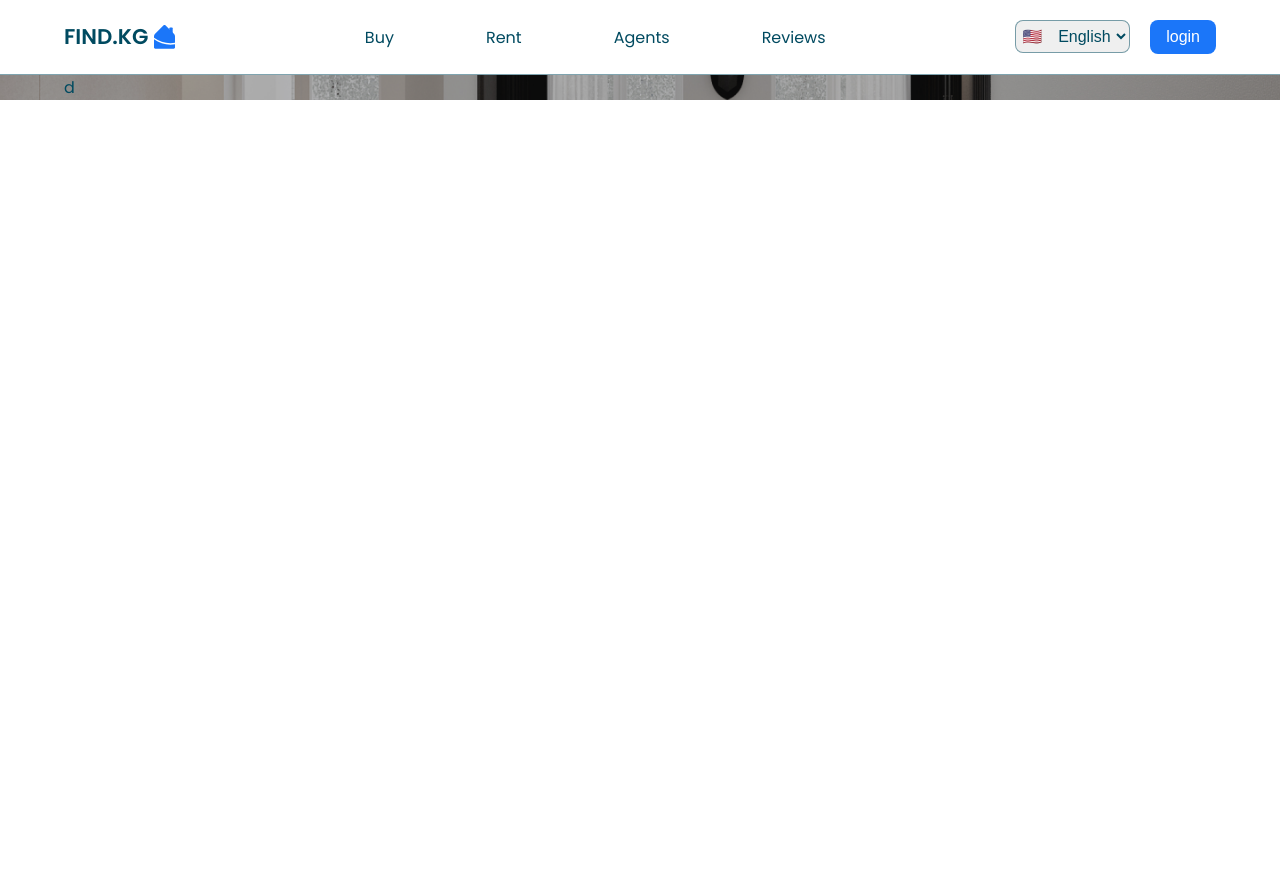
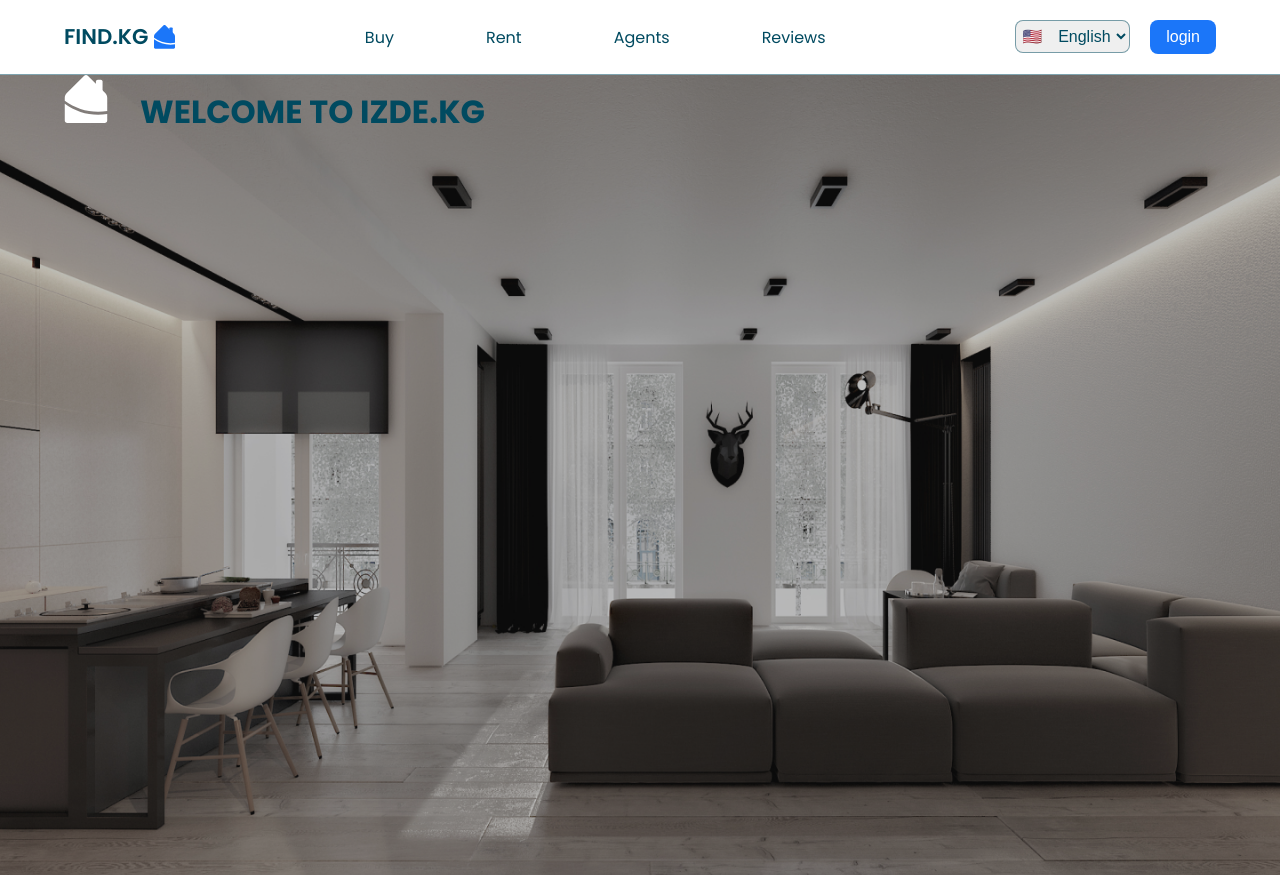
Before and after one commit to Seitkanov2004/izde_kg, a React (Create React App) app: page /login in a window 1280 px wide. Before the commit the page ends 800 px from the top, so only its background shows below. Built offline with nearby package versions, Linux system fonts and the light colour scheme.

Commit message:
Without image error (#6)
* without image error

* without image error

```diff
--- a/src/App.tsx
+++ b/src/App.tsx
@@ -1,5 +1,4 @@
 import React from 'react';
-import HomeSearch from "./Pages/Home/HomeSearch/HomeSearch";
 import Header from "./Components/Header/Header";
 import Footer from "./Components/Footer/Footer";
 import {Route, Routes} from "react-router-dom";
--- a/src/Pages/Home/Home.tsx
+++ b/src/Pages/Home/Home.tsx
@@ -1,12 +1,11 @@
 import React from 'react';
 import Hero from "./Hero/Hero";
-import HomeSearch from "./HomeSearch/HomeSearch";
+
 
 const Home = () => {
     return (
         <>
             <Hero/>
-            <HomeSearch/>
         </>
     );
 };
--- a/src/Pages/Home/HomeSearch/HomeSearch.scss
+++ /dev/null
@@ -1,5 +0,0 @@
-.homeSearch{
-  &--title{
-    color: red;
-  }
-}
--- a/src/Pages/Home/HomeSearch/HomeSearch.tsx
+++ /dev/null
@@ -1,12 +0,0 @@
-import React from 'react';
-import "./HomeSearch.scss"
-
-const HomeSearch = () => {
-    return (
-        <div className="homeSearch">
-
-        </div>
-    );
-};
-
-export default HomeSearch;
--- a/src/Pages/Login/Login.tsx
+++ b/src/Pages/Login/Login.tsx
@@ -1,15 +1,18 @@
 import React from 'react';
-// @ts-ignore
 import bg from "../../img/login-bg.png"
+import "./Login.scss"
+import logoLogin from './../../img/logo-login.svg'
 
 const Login = () => {
     return (
-        <div className="login" style={{
-            background: `url("${bg}")no-repeat center/cover`
-        }}>
+        <div id="login">
             <div className="container">
                 <div className="login">
-d
+                    <h1 className="login-title"><img src={logoLogin} alt="img"/>&emsp;<span>WELCOME TO IZDE.KG</span></h1>
+                    <div>
+
+
+                    </div>
                 </div>
             </div>
         </div>
--- /dev/null
+++ b/src/declaration.d.ts
@@ -0,0 +1,4 @@
+declare module "*.png";
+declare module "*.svg";
+declare module "*.jpeg";
+declare module "*.jpg";
--- a/tsconfig.json
+++ b/tsconfig.json
@@ -1,5 +1,10 @@
 {
   "compilerOptions": {
+    "typeRoots" : ["node_modules/@types", "src/types"],
+    "include": [
+      "src",
+      "src/declaration.d.ts",
+    ],
     "target": "es5",
     "lib": [
       "dom",
```
Also changed, not shown: src/img/logo-login.svg (added).
